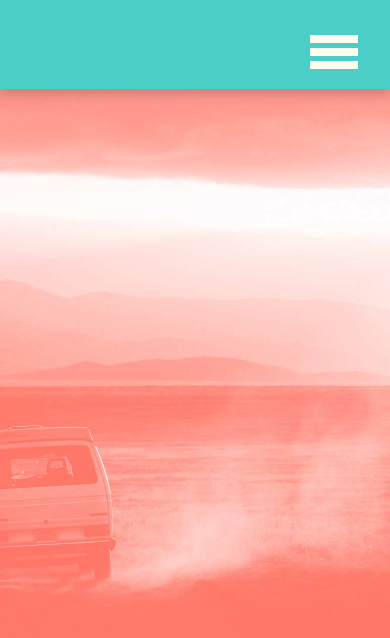
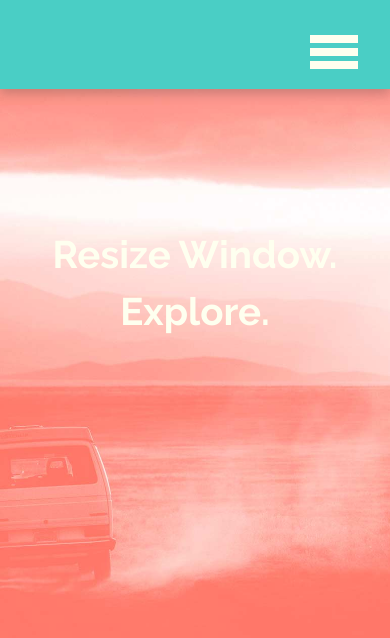
Before and after one commit to comacchio/exercise-4, a plain HTML site: page index.html in a window 390 px wide. Drawn offline with nearby package versions, Linux system fonts and the light colour scheme.

Commit message:
refactor(text): add text
add and style instructional text

```diff
--- a/index.html
+++ b/index.html
@@ -33,7 +33,9 @@
         </header><!-- /header -->
 
         <main>
-
+        <div class="text">
+            <h1>Resize Window.<br>Explore.</h1>
+        </div>
         </main><!-- /main -->
 
         <footer>
--- a/scss/components/_main.scss
+++ b/scss/components/_main.scss
@@ -22,8 +22,8 @@ body {
   color: $white;
   width: 100%;
   top: 200px;
-  text-transform: uppercase;
-  font-size: 0.9em;
+  font-size: 1.5em;
+  line-height: 3em;
 }
 
 
@@ -163,8 +163,9 @@ body {
   }
 
   .text {
-    display: none;
+    font-size: 1.2em;
   }
+
 
   .bar {
     overflow: visible;
```
Also changed, not shown: css/style.css, 1 other file.
